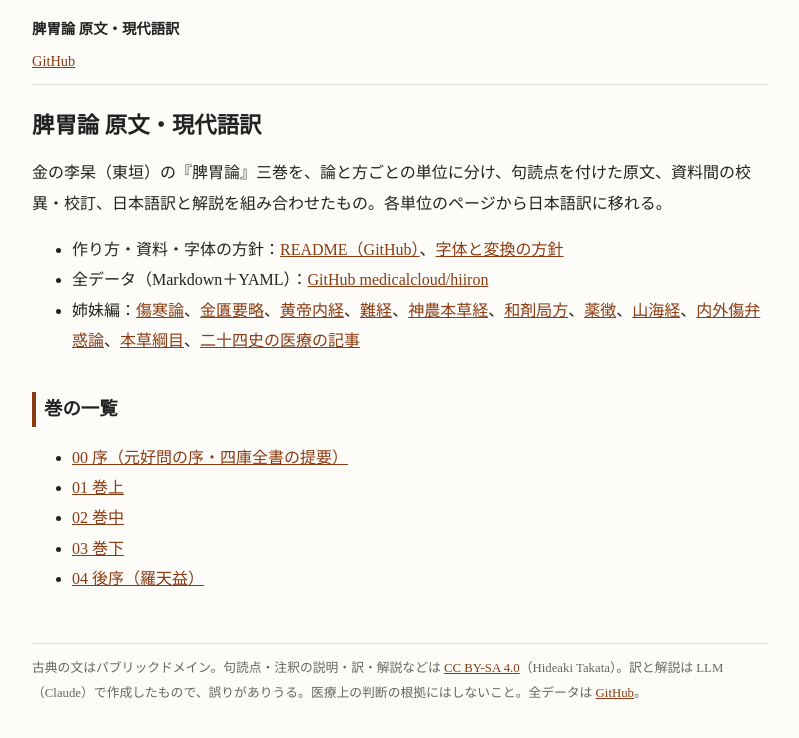
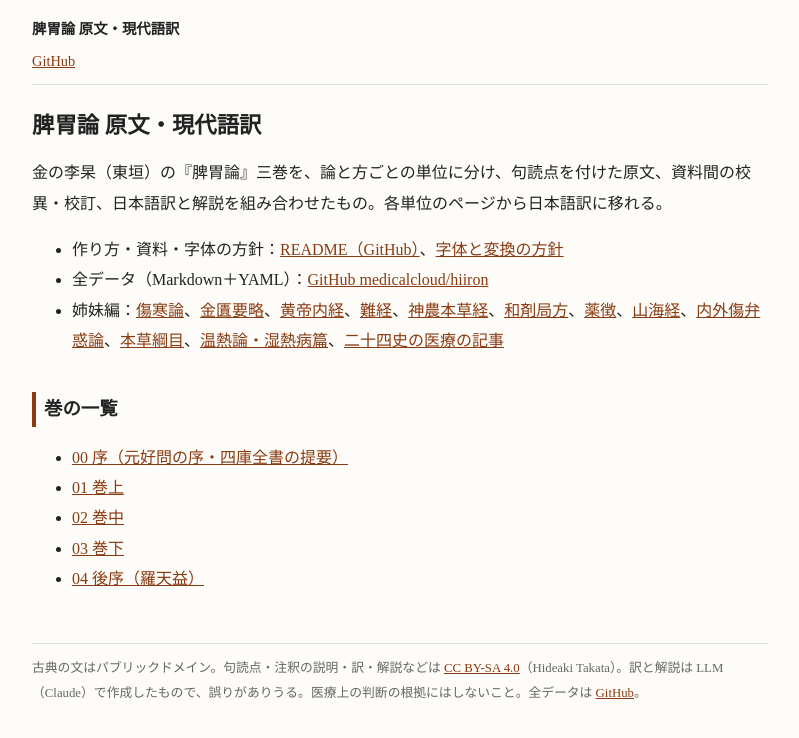
Before and after one commit to medicalcloud/hiiron, a Jekyll site: the page built from index.md, in a window 1280 px wide. Shown: the top 738 px of the page, without its empty margins (240-1039 px from the left). Built offline with Jekyll 4.4.1, drawn with Linux system fonts in a browser that asks for light colours.

Commit message:
姉妹編に温熱論・湿熱病篇（medicalcloud/onnetsuron）へのリンクを追加
Co-Authored-By: Claude Opus 5.5 <noreply@anthropic.com>
Claude-Session: https://claude.ai/code/session_01LRgAs9kiaN9gwPmZDVNvf2

```diff
--- a/index.md
+++ b/index.md
@@ -8,7 +8,7 @@ title: 目次
 
 - 作り方・資料・字体の方針：[README（GitHub）](https://github.com/medicalcloud/hiiron#readme)、[字体と変換の方針](字体と変換の方針.md)
 - 全データ（Markdown＋YAML）：[GitHub medicalcloud/hiiron](https://github.com/medicalcloud/hiiron)
-- 姉妹編：[傷寒論](https://medicalcloud.github.io/shokanron/)、[金匱要略](https://medicalcloud.github.io/kinkiyoryaku/)、[黄帝内経](https://medicalcloud.github.io/koteidaikei/)、[難経](https://medicalcloud.github.io/nangyo/)、[神農本草経](https://medicalcloud.github.io/shinnohonzokyo/)、[和剤局方](https://medicalcloud.github.io/wazaikyokuho/)、[薬徴](https://medicalcloud.github.io/yakucho/)、[山海経](https://medicalcloud.github.io/sengaikyo/)、[内外傷弁惑論](https://medicalcloud.github.io/naigaishobenwakuron/)、[本草綱目](https://medicalcloud.github.io/honzokomoku/)、[二十四史の医療の記事](https://medicalcloud.github.io/24shi/)
+- 姉妹編：[傷寒論](https://medicalcloud.github.io/shokanron/)、[金匱要略](https://medicalcloud.github.io/kinkiyoryaku/)、[黄帝内経](https://medicalcloud.github.io/koteidaikei/)、[難経](https://medicalcloud.github.io/nangyo/)、[神農本草経](https://medicalcloud.github.io/shinnohonzokyo/)、[和剤局方](https://medicalcloud.github.io/wazaikyokuho/)、[薬徴](https://medicalcloud.github.io/yakucho/)、[山海経](https://medicalcloud.github.io/sengaikyo/)、[内外傷弁惑論](https://medicalcloud.github.io/naigaishobenwakuron/)、[本草綱目](https://medicalcloud.github.io/honzokomoku/)、[温熱論・湿熱病篇](https://medicalcloud.github.io/onnetsuron/)、[二十四史の医療の記事](https://medicalcloud.github.io/24shi/)
 
 ## 巻の一覧
 
```
